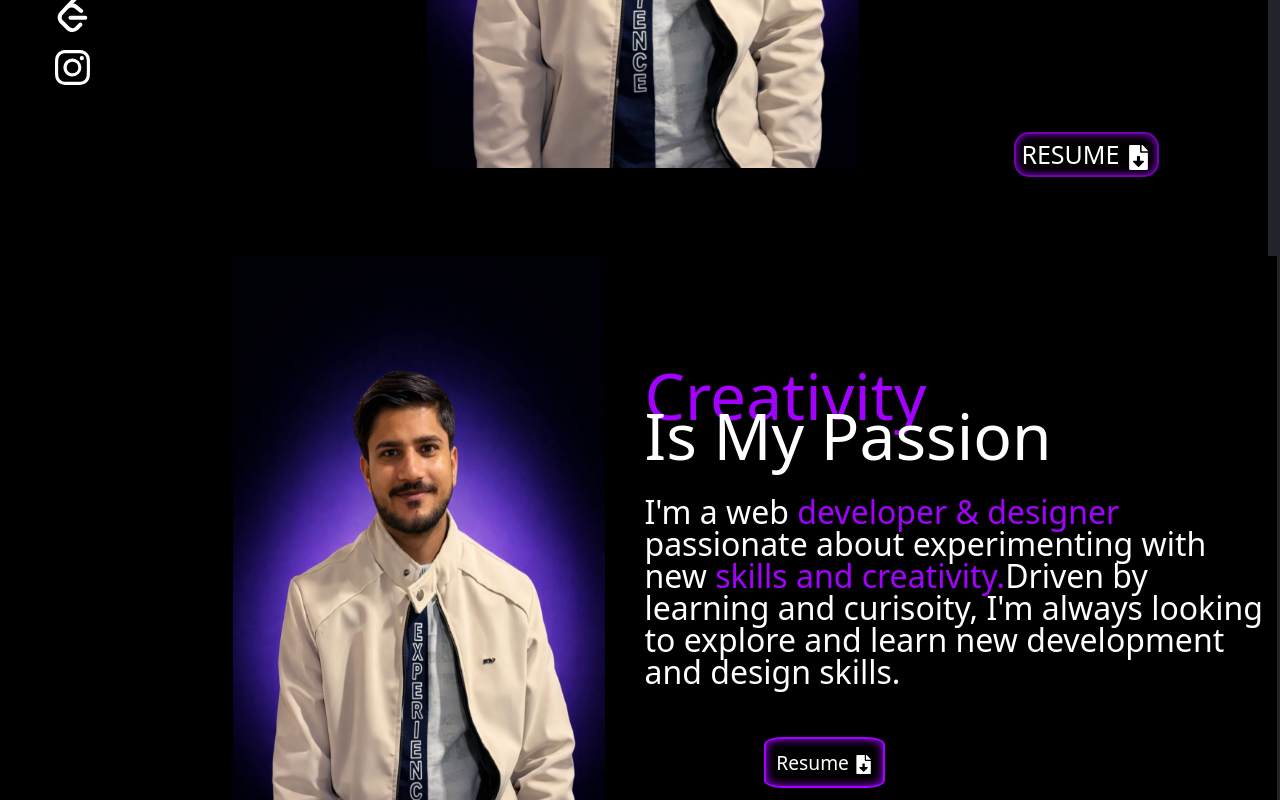
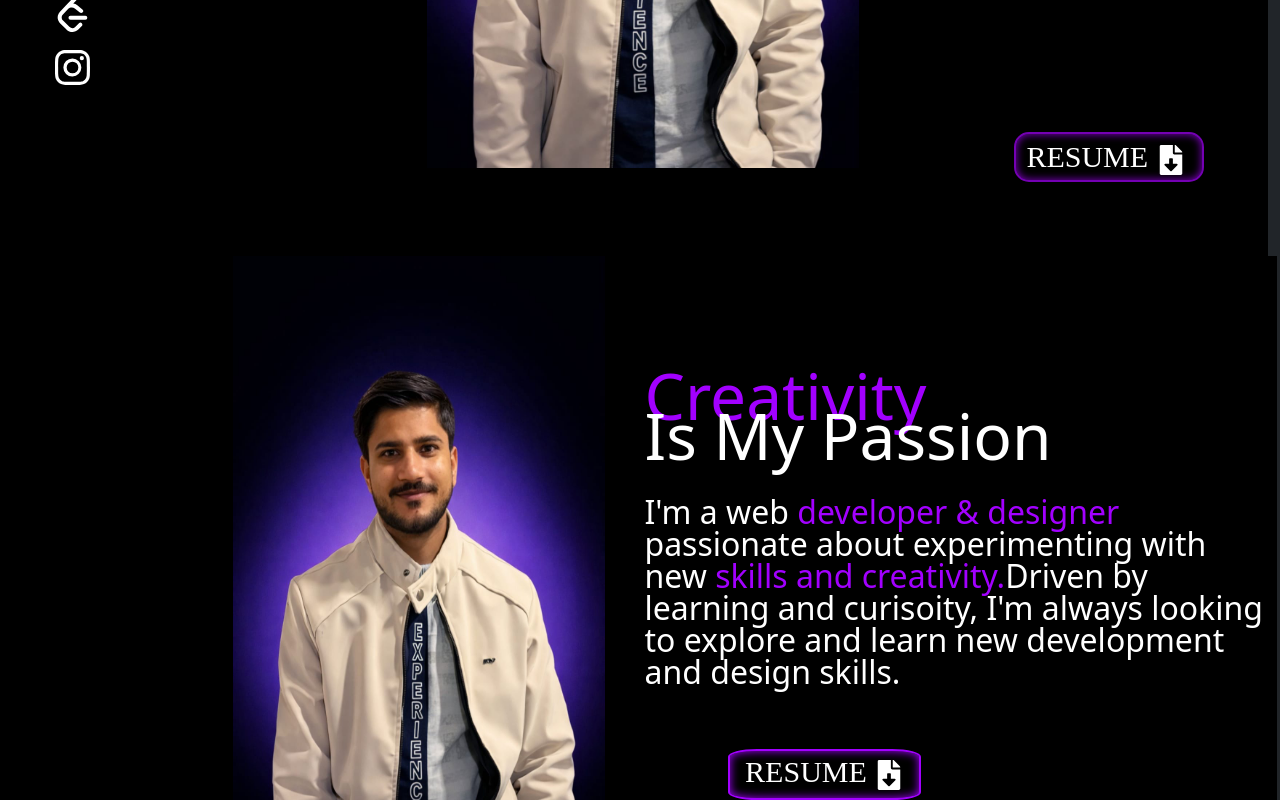
Before and after one commit to Sachin-Garg76/New-Portfolio, a React (Vite) app: page / in a window 1280 px wide. Shown: the part 540-1340 px from the top of the page. Built offline with nearby package versions, Linux system fonts and the light colour scheme.

Commit message:
final edit

```diff
--- a/src/Components/About.jsx
+++ b/src/Components/About.jsx
@@ -19,7 +19,8 @@ const About = () => {
             passionate about experimenting with <br /> new <span className="text-color">skills and creativity.</span>Driven by <br /> learning
             and curisoity, I'm always looking <br /> to explore and learn new development <br /> and design skills.
           </p>
-         <Link className='resume-button mt-0'> Resume <FaFileDownload/></Link>
+         <Link className='resume-button mt-0'>
+                                     <Link className='link-tag' to="https://drive.google.com/file/d/1qjRVjdfSuTX_BNNSJEdr-YLnxmmuuuY2/view?usp=drivesdk">RESUME <FaFileDownload /></Link></Link>
         </div>
       </div>
     </>
--- a/src/Components/HomeContent.jsx
+++ b/src/Components/HomeContent.jsx
@@ -72,7 +72,7 @@ const HomeContent = () => {
                     </div>
                     <div className="Right-Inner">
                         <h4 className="resume-btn">
-                            RESUME <FaFileDownload />
+                            <Link className='link-tag' to="https://drive.google.com/file/d/1qjRVjdfSuTX_BNNSJEdr-YLnxmmuuuY2/view?usp=drivesdk">RESUME <FaFileDownload /></Link>
                         </h4>
                     </div>
 
--- a/src/Components/Projects.jsx
+++ b/src/Components/Projects.jsx
@@ -8,38 +8,38 @@ const Projects = () => {
       Title: "News Portal",
      Tech_Stack: "MERN",
       Desc: "News Portal is Platform where user can upload news if admin approved that news it will render to the homepage",
-      Link :"Url"
+      Link :"https://github.com/Sachin-Garg76/News_Portal"
     },{
       img: "public/Code-hub.png",
       Title: "Code Hub",
      Tech_Stack: "MERN",
       Desc: "Its a E-Learning platform where student can learn and boost their coding skills by watching videos",
-      Link :"Url"
+      Link :"https://github.com/Sachin-Garg76/CODEHUB"
     },{
       img: "public/Food-View.png",
       Title: "Food View",
      Tech_Stack: "MERN",
       Desc: "Food-View is reel based food order platform where food-partner can upload the news and user can watch like save that reel ans also can order food",
-      Link :"Url"
+      Link :"https://github.com/Sachin-Garg76/FoodBuzz-FOOD-VIEW"
+    },
+    {
+      img: "public/Perfumeora.png",
+      Title: "Perfumeora",
+     Tech_Stack: "MERN",
+      Desc: "Perfumeora is a perfume selling platform where user can buy perfumes.",
+      Link: "https://github.com/Sachin-Garg76/Perfumeora"
+    },
+    {
+      img: "public/SPC.png",
+      Title: "Stone Paper Scissor",
+     Tech_Stack: "MERN",
+      Desc: "Basic stone paper scissor game built with HTML, CSS, and JavaScript.",
+      Link :"https://stonepaperscissorsgame12345.netlify.app/"
     },{
       img: "public/Imge-garalley.png",
       Title: "image Garalley",
      Tech_Stack: "Html Css Js",
       Desc: "It is a basic garalley where user can save.",
-      Link :"Url"
-    },
-    {
-      img: "public/Perfumeora.png",
-      Title: "Project Title",
-     Tech_Stack: "MERN",
-      Desc: "Here will be the project desc little.....Here will be the project desc little.....",
-      Link: "Url"
-    },
-    {
-      img: "public/SPC.png",
-      Title: "Project Title",
-     Tech_Stack: "MERN",
-      Desc: "Here will be the project desc little.....Here will be the project desc little.....",
       Link :"Url"
     }]
   const [index, setIndex] = useState(0);
--- a/src/styles/Contact.css
+++ b/src/styles/Contact.css
@@ -29,6 +29,7 @@
 .form{
     margin-top: 5vh;
     padding-top: 15px;
+    margin-left: 150px;
     gap: 20px;
     height:42vh;
     width: 55%;
--- a/src/styles/Homecontent.css
+++ b/src/styles/Homecontent.css
@@ -57,7 +57,7 @@
 }
 .resume-btn {
   position: relative;
-  width: 145px;
+  width: 190px;
   border-radius: 15px;
   font-size: 25px;
   padding: 5px;
```
Also changed, not shown: src/Components/Contact.jsx (indentation only).
